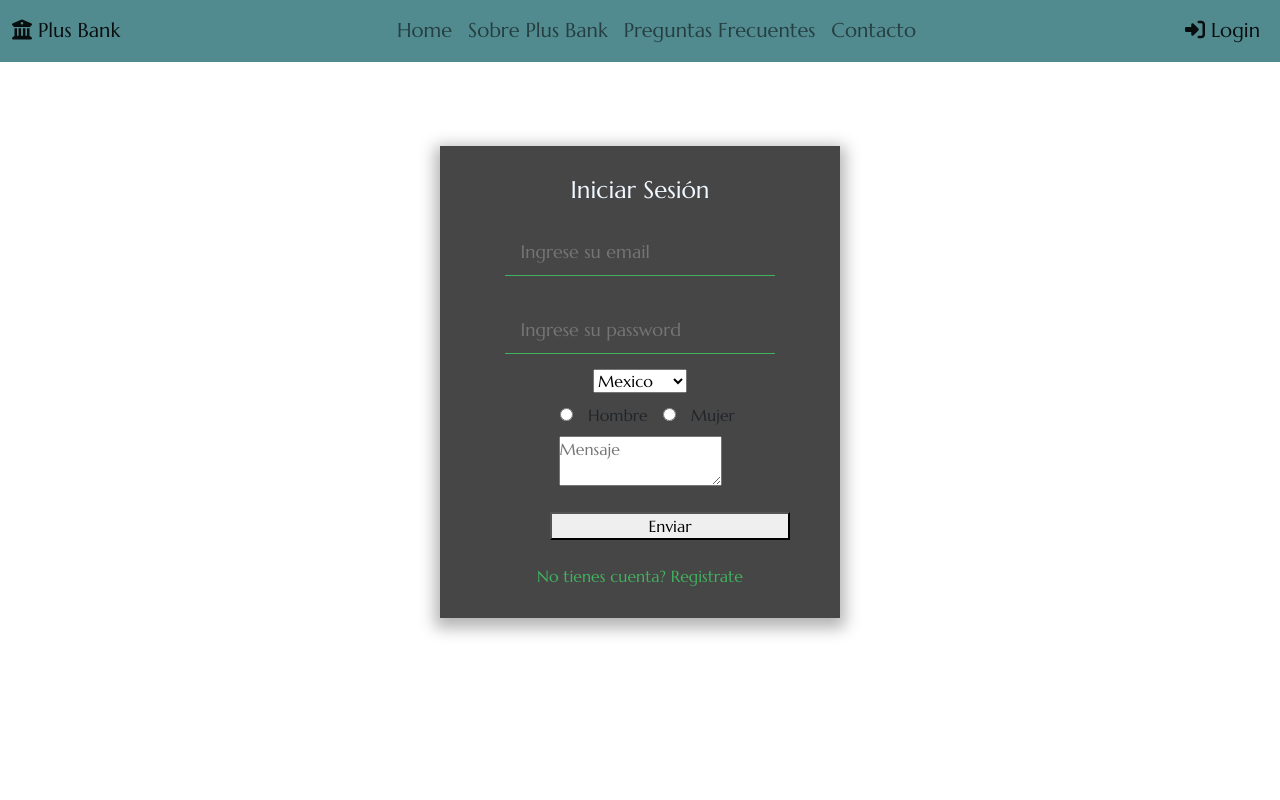
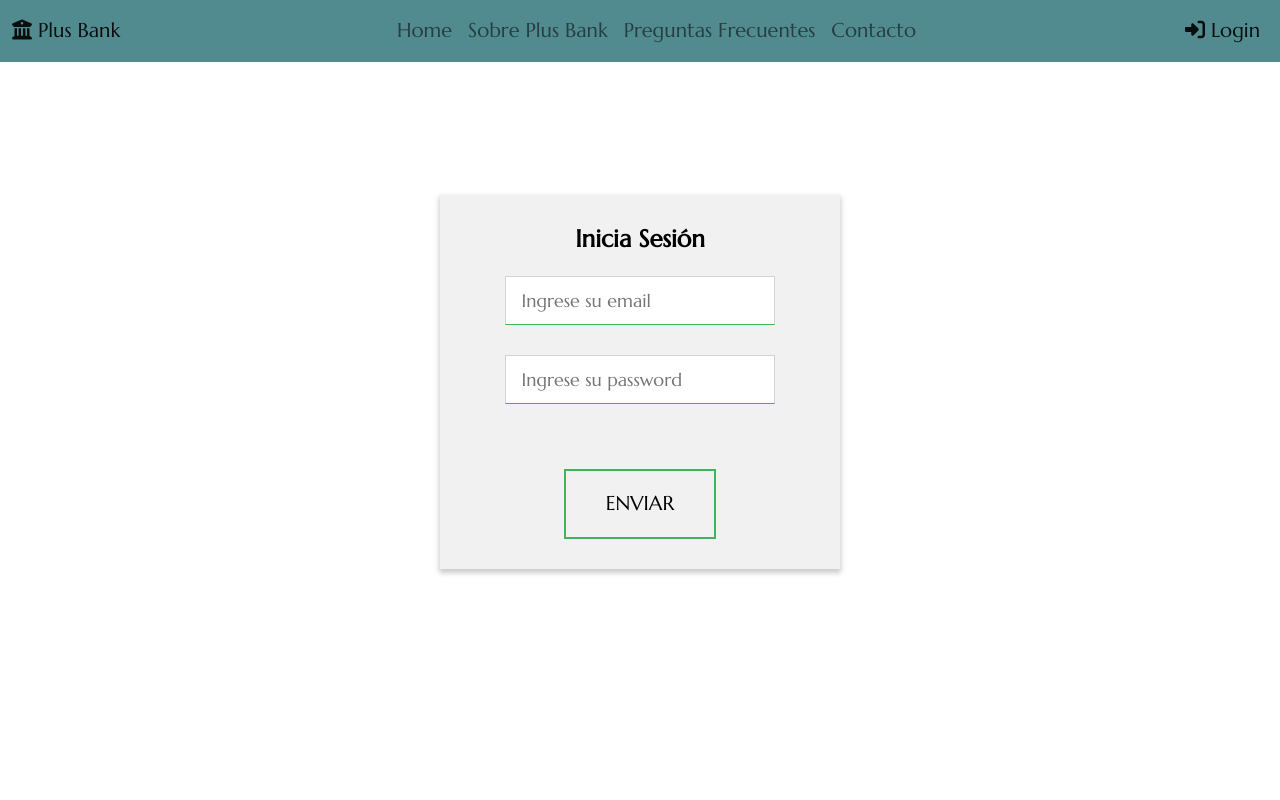
Before and after one commit to leandroheliz/Equipo42IDForIdeas, a React (Create React App) app: page /login in a window 1280 px wide. Shown: the top 800 px of the page. Built offline with nearby package versions, Linux system fonts and the light colour scheme.

Commit message:
Login validate

```diff
--- a/src/Components/Login/FormLogin.js
+++ b/src/Components/Login/FormLogin.js
@@ -3,8 +3,6 @@ import { Link } from "react-router-dom";
 import { Formik, Form, Field, ErrorMessage } from "formik";
 
 const FormLogin = () => {
-  const [formularioEnviado, cambiarFormularioEnviado] = useState(false);
-
   return (
     <>
       <Formik
@@ -26,8 +24,8 @@ const FormLogin = () => {
           //Validacion password
           if (!valores.formContactoPass) {
             errores.formContactoPass = "Por favor ingresa una password";
-          } else if (!/^[a-zA-ZÀ-ÿ\s]{1,40}$/.test(valores.formContactoPass)) {
-            errores.formContactoPass = "Ingrese una password valida";
+          } else if (!/^[0-9]{3}$/.test(valores.formContactoPass)) {
+            errores.formContactoPass = "Ingrese una contraseña valida";
           }
 
           return errores;
@@ -35,14 +33,12 @@ const FormLogin = () => {
         onSubmit={(valores, { resetForm }) => {
           resetForm();
           console.log("Enviado");
-          cambiarFormularioEnviado(true);
-          setTimeout(() => cambiarFormularioEnviado(false), 5000);
         }}
       >
         {({ errors }) => (
           <div className="container2">
             <Form className="form-login">
-              <h4>Iniciar Sesión</h4>
+              <h4>Inicia Sesión</h4>
 
               <Field
                 type="email"
@@ -70,39 +66,11 @@ const FormLogin = () => {
                 )}
               />
 
-              <div>
-                <Field name="pais" as="select">
-                  <option value="mexico">Mexico</option>
-                  <option value="spain">España</option>
-                  <option value="Argentina">Argentina</option>
-                </Field>
+              <div className="container-boton-contacto">
+                <button type="submit" className="buttonContacto">
+                  Enviar
+                </button>
               </div>
-
-              <div>
-                <label>
-                  <Field type="radio" name="sexo" value="hombre" />
-                  Hombre
-                </label>
-                <label>
-                  <Field type="radio" name="sexo" value="mujer" />
-                  Mujer
-                </label>
-              </div>
-
-              <div>
-                <Field name="mensaje" as="textarea" placeholder="Mensaje" />
-              </div>
-
-              <button type="submit">Enviar</button>
-              {formularioEnviado && (
-                <small className="exito">Formulario enviado con exito</small>
-              )}
-
-              <Link to="/registro" className="text-decoration-none mt-4">
-                <span className="text-decoration-none">
-                  No tienes cuenta? Registrate
-                </span>
-              </Link>
             </Form>
           </div>
         )}
--- a/src/Routes/Rutas.js
+++ b/src/Routes/Rutas.js
@@ -1,7 +1,7 @@
 import { Routes, Route } from "react-router-dom";
 import Home from "../Components/Pages/PagesBanco/Home";
 import About from "../Components/Pages/PagesBanco/About";
-import PreguntasFrecuentes from "../Components/Pages/PagesBanco/PreguntasFrecuentes"
+import PreguntasFrecuentes from "../Components/Pages/PagesBanco/PreguntasFrecuentes";
 import Contacto from "../Components/Pages/PagesBanco/Contacto";
 import Login from "../Components/Pages/PagesBanco/Login";
 import Registro from "../Components/Pages/PagesBanco/Registro";
@@ -12,20 +12,22 @@ import Error404 from "../Components/Pages/PagesBanco/Error404";
 const Rutas = () => {
   return (
     <>
-    <Navbar/>
+      <Navbar />
       <div className="page-container">
         <div className="wrap">
           <Routes>
             <Route path="about" element={<About />} />
-        <Route path="preguntas_frecuentes" element={<PreguntasFrecuentes />} />
+            <Route
+              path="preguntas_frecuentes"
+              element={<PreguntasFrecuentes />}
+            />
             <Route path="contacto" element={<Contacto />} />
             <Route path="login" element={<Login />} />
-        <Route path="registro" element={<Registro />} />
             <Route path="*" element={<Error404 />} />
             <Route path="/" element={<Home />} />
           </Routes>
         </div>
-      <Footer/>
+        <Footer />
       </div>
     </>
   );
--- a/src/index.css
+++ b/src/index.css
@@ -346,7 +346,8 @@ p {
 
 .form-login h4 {
   text-align: center;
-  color: aliceblue;
+  color: rgb(0, 0, 0);
+  font-weight: bold;
 }
 
 .form-login {
@@ -357,16 +358,16 @@ p {
   width: 400px;
   text-align: center;
   padding: 30px 50px;
-  box-shadow: 0px 5px 15px 5px rgba(0, 0, 0, 0.3);
-  background-color: rgb(70, 70, 70);
+  box-shadow: 0px 3px 5px 1px rgba(87, 87, 87, 0.3);
+  background-color: rgb(241, 241, 241);
 }
 
 .form-login input {
   padding: 10px;
   margin: 15px;
-  background-color: transparent;
-  color: aliceblue;
-  border: none;
+  background-color: rgb(255, 255, 255);
+  color: rgb(0, 0, 0);
+  border: 1px solid rgba(148, 148, 148, 0.397);
   border-bottom: 1px solid var(--color2);
   transition: all 0.2s ease-in;
   font-size: 18px;
@@ -374,6 +375,7 @@ p {
 
 .form-login input:focus {
   outline: none;
+  background-color: rgb(255, 255, 255);
 }
 
 .form-login input:focus-within {
@@ -386,8 +388,13 @@ p {
 }
 
 .form-login button {
-  margin-left: 60px;
+  color: #000;
+  margin-right: 30px;
   margin-top: 20px;
+}
+
+.form-login button:active {
+  transform: scale(0.96);
 }
 
 .form-login span {
@@ -396,7 +403,7 @@ p {
   text-decoration: none;
 }
 
-.registro-container {
+/*.registro-container {
   height: 100vh;
 }
 
@@ -455,7 +462,7 @@ p {
 .registro-grid {
   display: grid;
   grid-template-columns: repeat(2, 1fr);
-}
+}*/
 
 .contact-container {
   display: flex;
```
Lines whose indentation alone changed are shown as unchanged.
